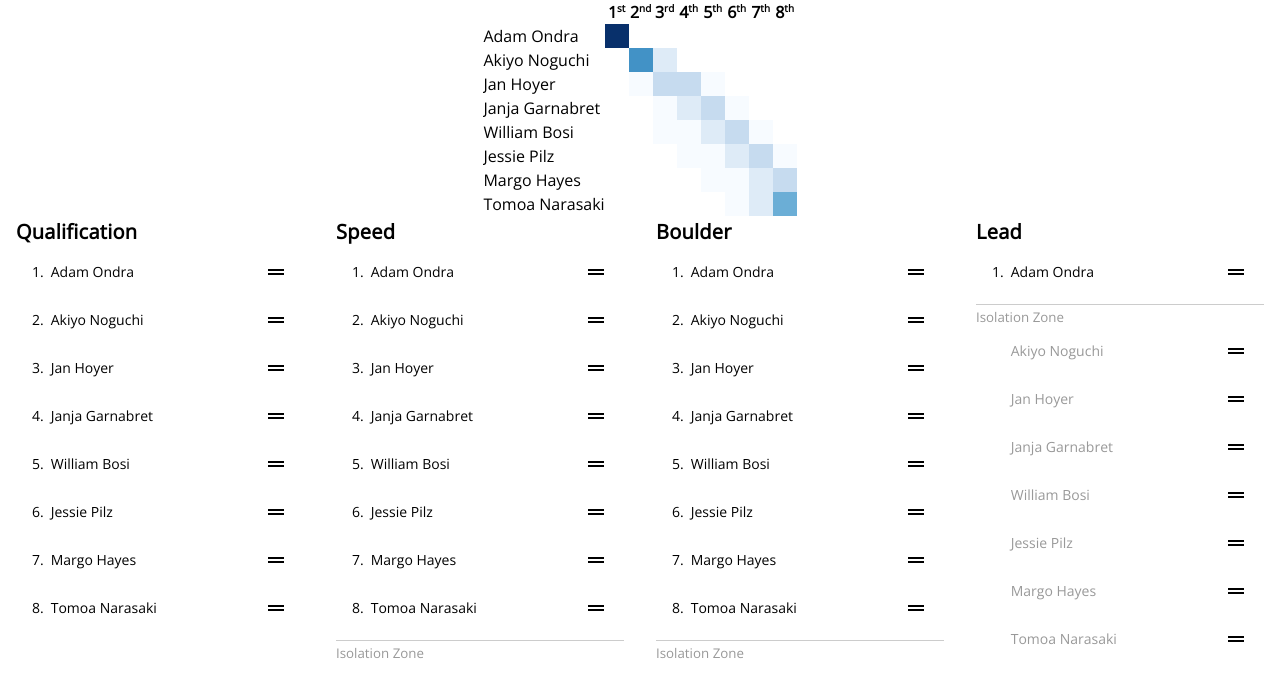
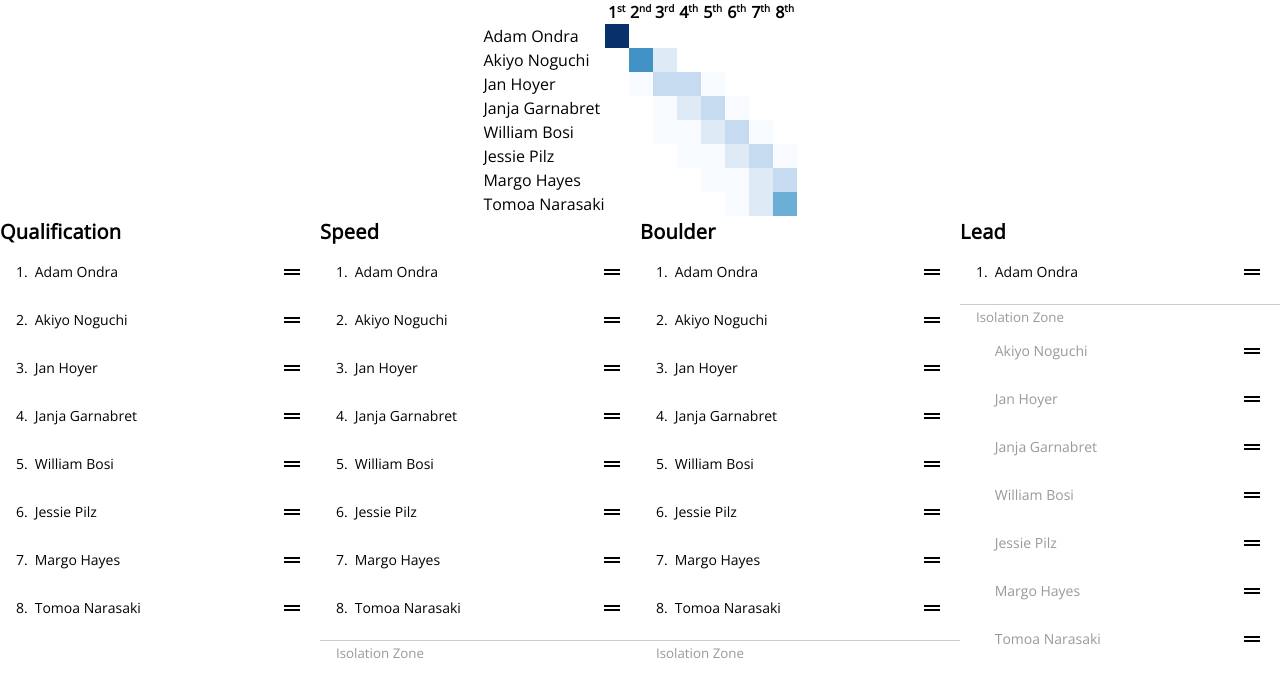
Before and after one commit to harrybiddle/compdex.rocks, a React (Create React App) app: page / in a window 1280 px wide. Shown: the top 696 px of the page. Built offline with nearby package versions, Linux system fonts and the light colour scheme.

Commit message:
Styling of dragging item

```diff
--- a/src/components/listitem/ListItem.js
+++ b/src/components/listitem/ListItem.js
@@ -21,9 +21,17 @@
                 // vertically center text
                 display: "flex",
                 alignItems: "center",
-                // add border when dragging
-                border: snapshot.isDragging ? "1px solid red" : "0px",
-                color: this.props.isRanked ? "black" : "#999"
+                // ranked/unranked style
+                color: this.props.isRanked ? "black" : "#999",
+                // dragging style
+                ...(snapshot.isDragging
+                  ? {
+                      border: "1px solid #eee",
+                      backgroundColor: "#F5F5F5",
+                      boxShadow:
+                        "0px 2px 1px -1px rgba(0, 0, 0, 0.2),0px 1px 1px 0px rgba(0, 0, 0, 0.14),0px 1px 3px 0px rgba(0,0,0,.12)"
+                    }
+                  : {})
               }}
             >
               <span style={{ width: "2.5ex" }}>{this.props.prefix}</span>
--- a/src/components/rankings/Rankings.js
+++ b/src/components/rankings/Rankings.js
@@ -40,8 +40,7 @@
                 <div
                   style={{
                     visibility: "visible",
-                    boxSizing: "border-box",
-                    padding: "0px 16px 0px 16px"
+                    boxSizing: "border-box"
                   }}
                 >
                   <span
@@ -71,7 +70,11 @@
                               }}
                             />
                             <span
-                              style={{ fontSize: "smaller", color: "#999" }}
+                              style={{
+                                fontSize: "smaller",
+                                paddingLeft: "16px",
+                                color: "#999"
+                              }}
                             >
                               Isolation Zone
                             </span>
```
